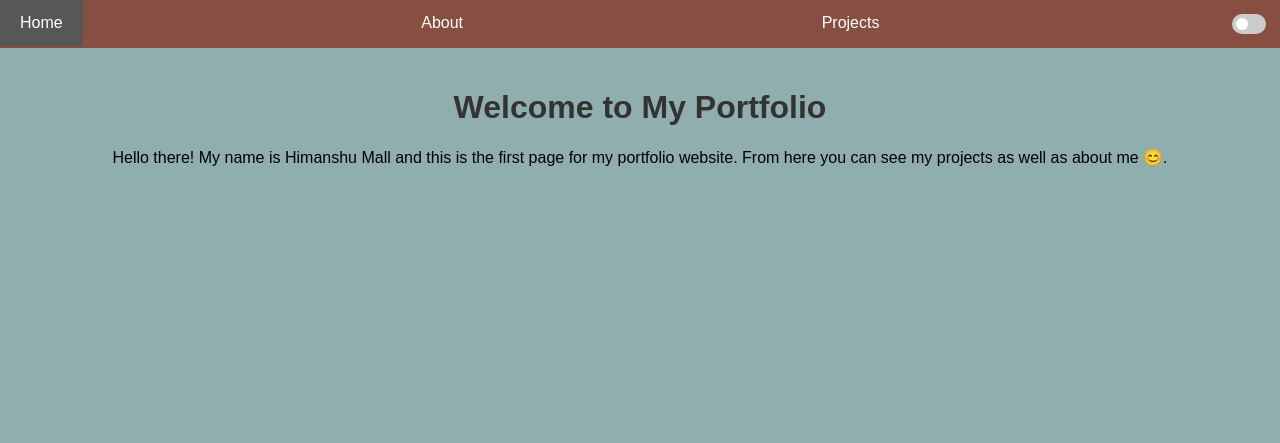
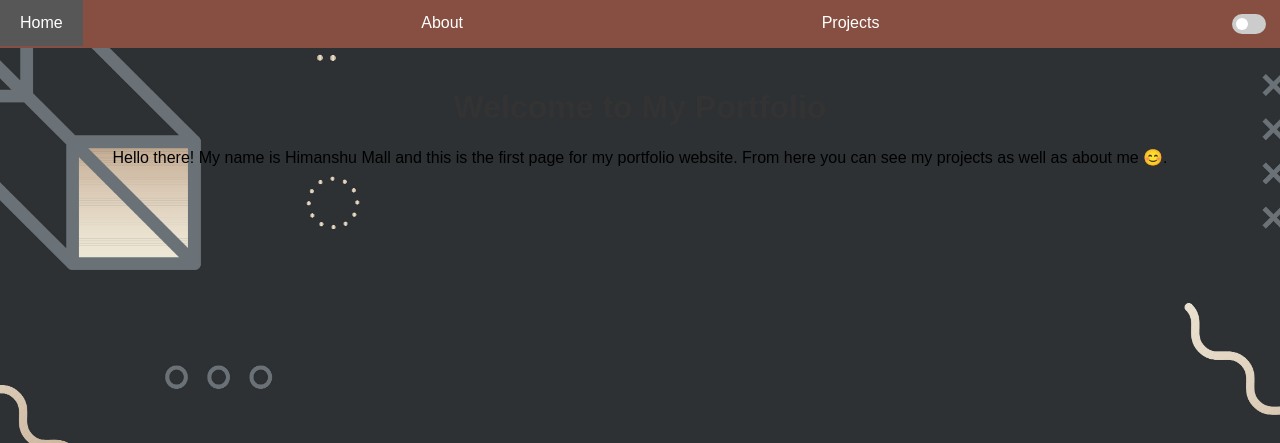
Before and after one commit to Hitman7084/My_Portfolio, a Flask app: page / in a window 1280 px wide. Shown: the top 443 px of the page. Run offline with Flask 3, Linux system fonts and the light colour scheme.

Commit message:
Update styles.css

```diff
--- a/static/css/styles.css
+++ b/static/css/styles.css
@@ -1,10 +1,12 @@
 /* simple ones are here */
 body {
     font-family: Arial, sans-serif;
-    background-color: #90aead;
+    background-color: #2c2e3a;
     margin: 0;
     padding: 0;
     box-sizing: border-box;
+    background: url('../images/image1.jpg') no-repeat center center fixed;
+    background-size: cover;
     transition: background-color 0.3s ease, color 0.3s ease;
 }
 
```
